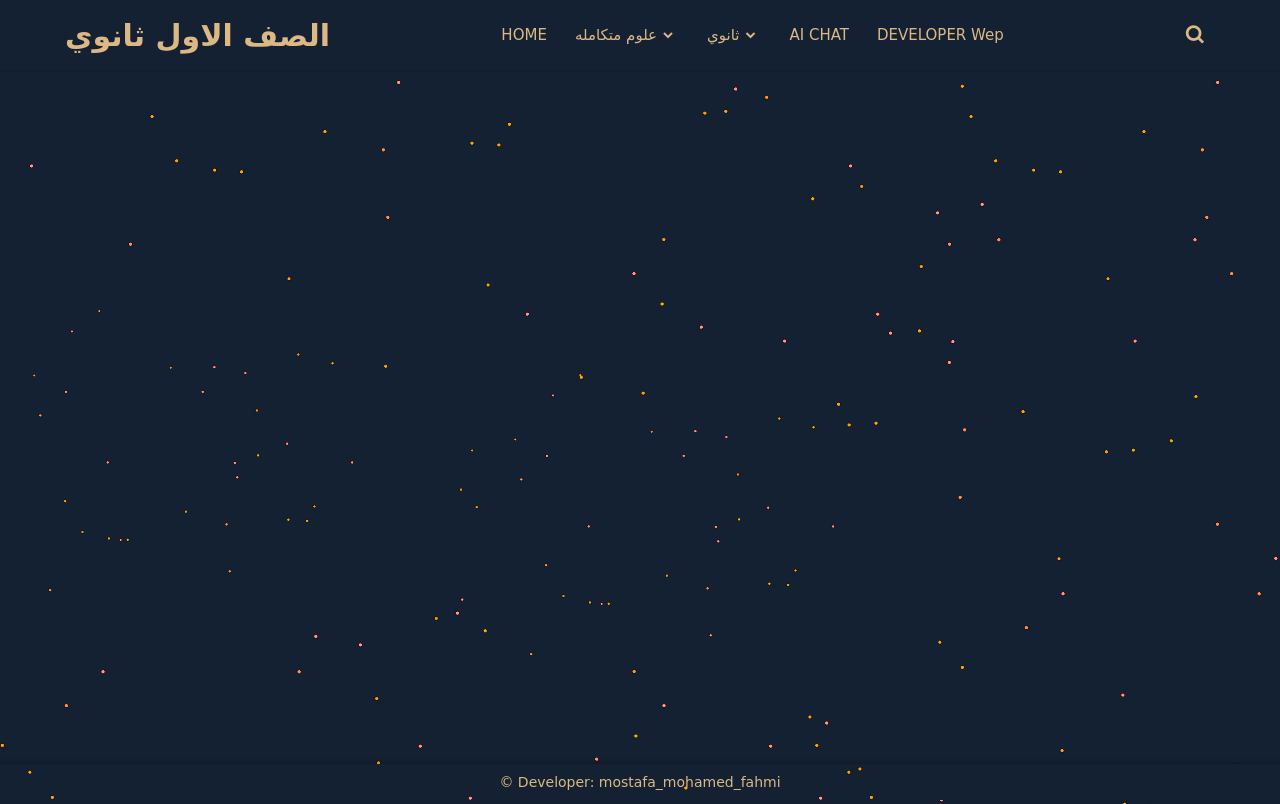
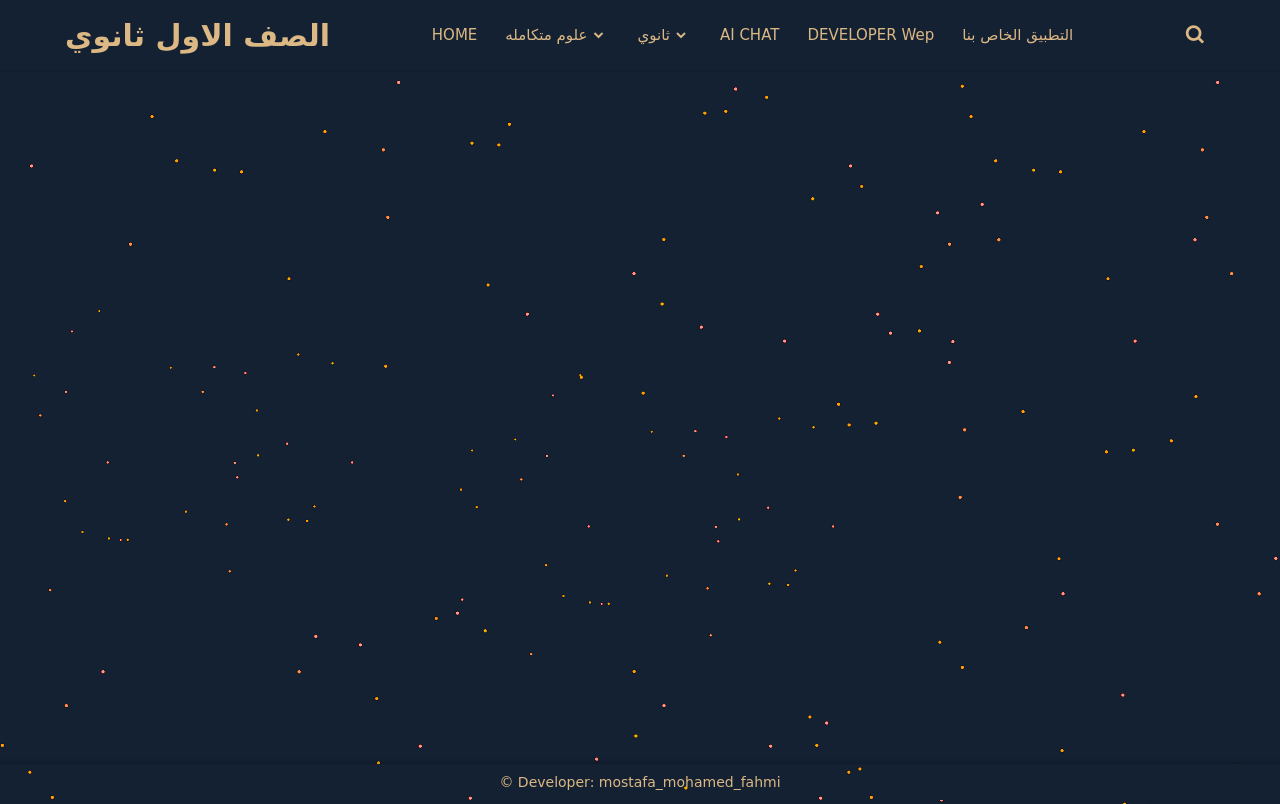
Before and after one commit to specialman12/Towards-excellence, a plain HTML site: page sanoy1/ar_3_1s.html in a window 1280 px wide. Drawn offline with nearby package versions, Linux system fonts and the light colour scheme; a web font is replaced by a local one.

Commit message:
Update ar_3_1s.html

```diff
--- a/sanoy1/ar_3_1s.html
+++ b/sanoy1/ar_3_1s.html
@@ -71,6 +71,8 @@
 
             <li><a href="../Ai.html">AI CHAT</a></li>
             <li><a href="../developer.html">DEVELOPER Wep</a></li>
+
+<li><a href="https://www.mediafire.com/file/w74j7624a1tb6h3/Towards_excellence.apk/file">التطبيق الخاص بنا</a></li>
           </ul>
         </div>
         <div class="search-box">
```
